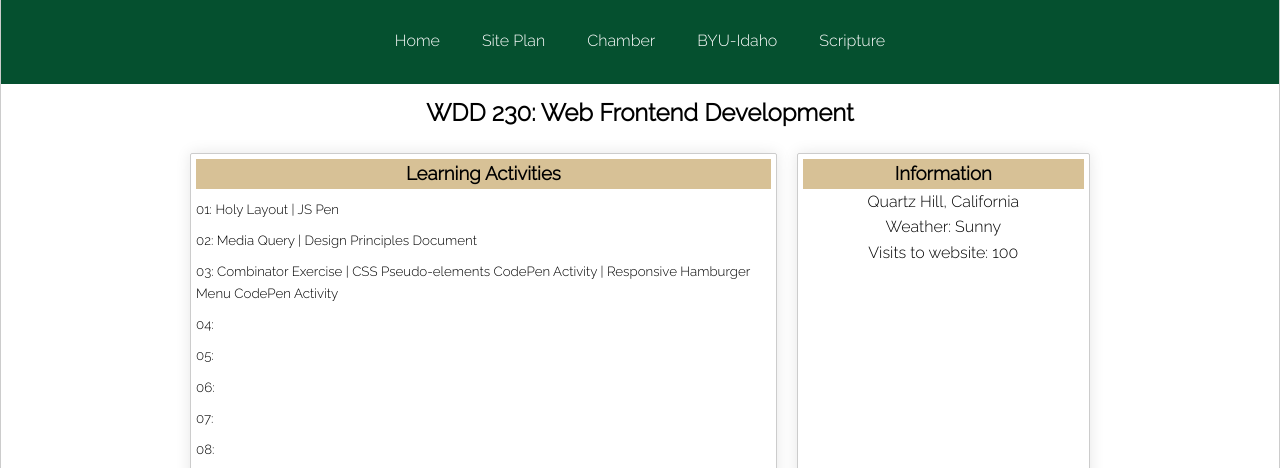
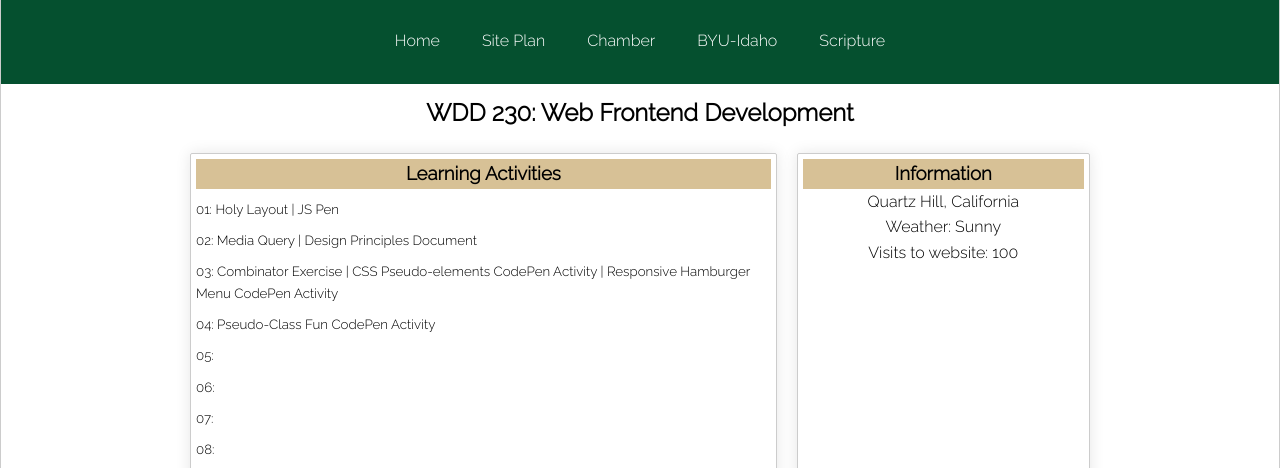
Before and after one commit to jr-sorensen/wdd230, a plain HTML site: page index.html in a window 1280 px wide. Shown: the part 332-800 px from the top of the page. Drawn offline with Linux system fonts and the light colour scheme.

Commit message:
update with new codepen activity

```diff
--- a/index.html
+++ b/index.html
@@ -49,7 +49,7 @@
                 <li> 01: <a href="week01/holygrail.html">Holy Layout</a> | <a href="scripts/getdates.js">JS Pen</a></li>
                 <li> 02: <a href="lesson02/media-query.html">Media Query</a> | <a href="lesson02/design-principles.html">Design Principles Document</a></li>
                 <li> 03:<a href="lesson03/combinator.html"> Combinator Exercise</a> | <a href="https://codepen.io/jr-sorensen/pen/vYPewvd">CSS Pseudo-elements CodePen Activity</a> | <a href="https://codepen.io/jr-sorensen/pen/KKEXjww">Responsive Hamburger Menu CodePen Activity</a></li>
-                <li> 04:<a href="#"></a></li>
+                <li> 04:<a href="https://codepen.io/jr-sorensen/pen/vYPRYPR"> Pseudo-Class Fun CodePen Activity</a></li>
                 <li> 05:<a href="#"></a></li>
                 <li> 06:<a href="#"></a></li>
                 <li> 07:<a href="#"></a></li>
```
